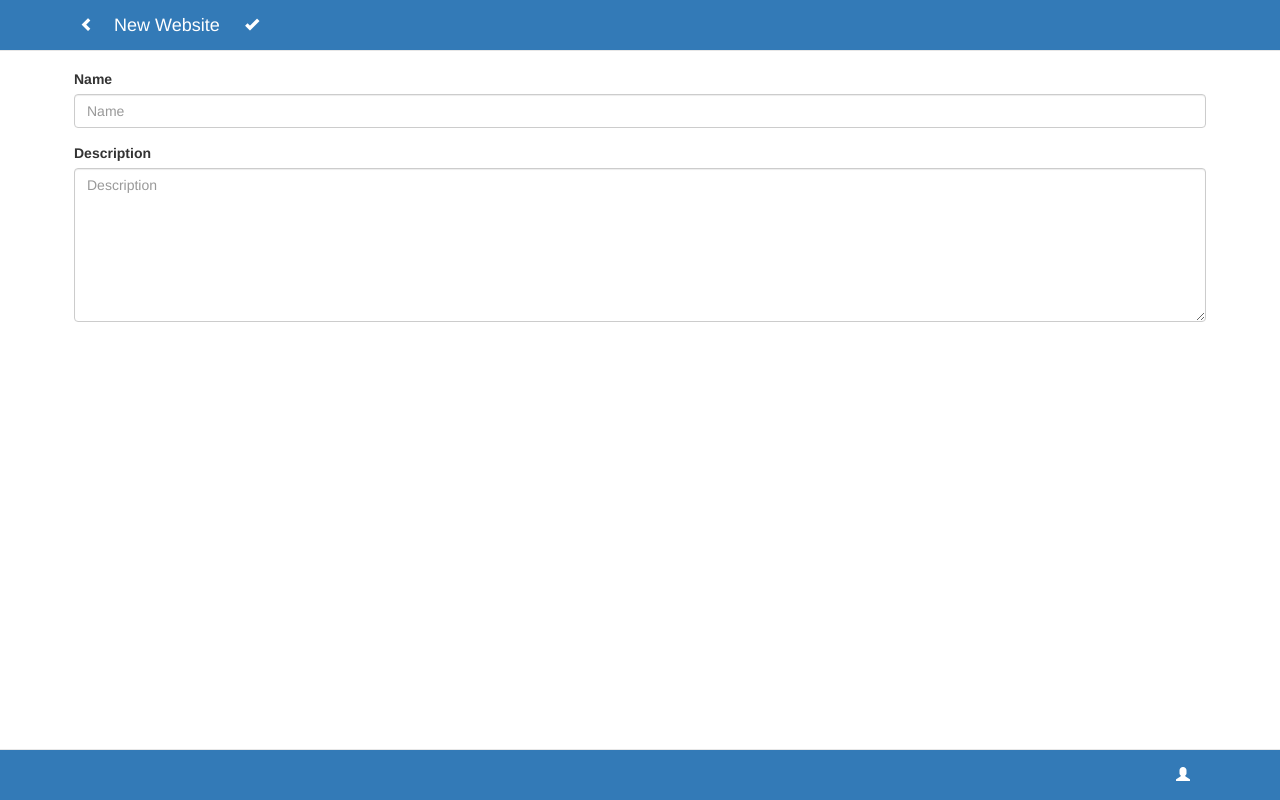
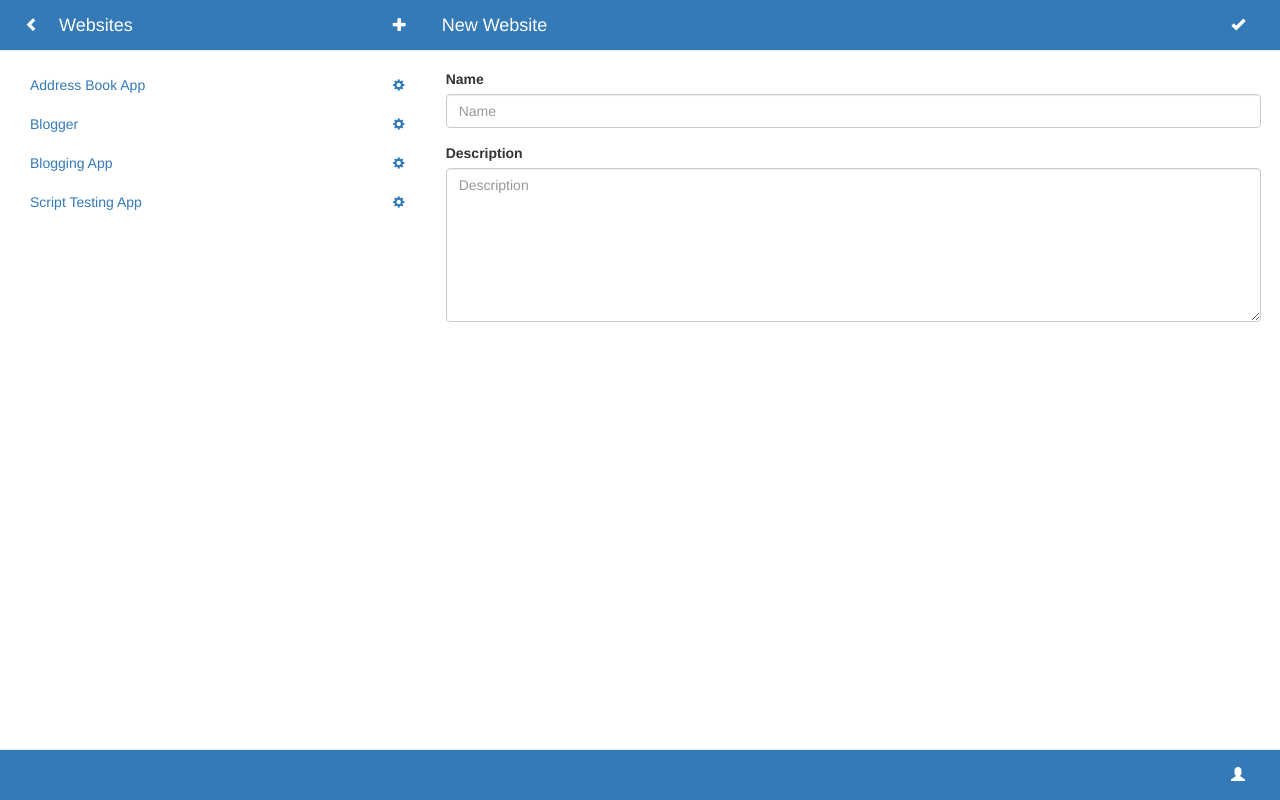
Before and after one commit to ajaykauthale1/kauthale-ajay-webdev, a plain HTML site: page assignment2/website-new.html in a window 1280 px wide. Drawn offline with nearby package versions, Linux system fonts and the light colour scheme.

Commit message:
assignment 2 update 1.2
Changed landscape view and margines for the pages.

```diff
--- a/assignment2/css/styles.css
+++ b/assignment2/css/styles.css
@@ -2,6 +2,8 @@ body {
     padding-top: 65px;
     padding-bottom: 55px;
     overflow-x: hidden;
+    padding-left: 15px;
+    padding-right: 15px;
 }
 
 .navbar-default {
@@ -106,3 +108,16 @@ body {
 .youtube-badge {
     margin-right: 5px;
 }
+
+.padding-right-zero {
+    padding-right: 0px;
+}
+
+.body-margins-new {
+    padding-left: 5px;
+    padding-right: 15px;
+}
+
+.container-right-border {
+    border-right: 1px solid black;
+}
--- a/assignment2/website-new.html
+++ b/assignment2/website-new.html
@@ -8,22 +8,63 @@
     <link rel="stylesheet" href="css/styles.css">
 </head>
 <body>
+
 <nav class="navbar navbar-default navbar-fixed-top">
-    <div class="container">
-        <div class="navbar-header">
+    <div class="row container-fluid padding-right-zero">
+        <div class="col-sm-4 hidden-xs padding-right-zero">
             <p class="navbar-text pull-left">
                 <a class="glyphicon glyphicon-chevron-left"  href="website-list.html"></a>
             </p>
+            <a class="navbar-brand" href="#">Websites</a>
+            <p class="navbar-text pull-right">
+                <a class="glyphicon glyphicon-plus"  href="website-new.html"></a>
+            </p>
+        </div>
+        <div class="col-sm-8">
+            <a class="navbar-text pull-left hidden-lg hidden-md hidden-sm" href="website-list.html">
+                <span class="glyphicon glyphicon-chevron-left"></span>
+            </a>
             <a class="navbar-brand" href="#">New Website</a>
             <p class="navbar-text pull-right">
-                <span class="glyphicon glyphicon-ok"></span>
+                <a class="glyphicon glyphicon-ok" href="website-list.html"></a>
             </p>
         </div>
     </div>
     </div>
 </nav>
 
-<div class="container">
+<div class="row">
+    <div class="col-sm-4 hidden-xs container">
+        <form>
+            <ul class="list-group">
+                <li class="list-group-item">
+                <span class="badge">
+                    <a class="glyphicon glyphicon-cog" href="website-edit.html"></a>
+                </span>
+                    <a href="page-list.html">Address Book App</a>
+                </li>
+                <li class="list-group-item">
+                <span class="badge">
+                    <a class="glyphicon glyphicon-cog" href="website-edit.html"></a>
+                </span>
+                    <a href="page-list.html">Blogger</a>
+                </li>
+                <li class="list-group-item">
+                <span class="badge">
+                <a class="glyphicon glyphicon-cog" href="website-edit.html"></a>
+                </span>
+                    <a href="page-list.html">Blogging App</a>
+                </li>
+                <li class="list-group-item">
+                <span class="badge">
+                <a class="glyphicon glyphicon-cog" href="website-edit.html"></a>
+                </span>
+                    <a href="page-list.html">Script Testing App</a>
+                </li>
+            </ul>
+        </form>
+    </div>
+    <div class="col-sm-8">
         <form>
             <div class="form-group">
                 <label for="name">Name</label>
@@ -33,15 +74,14 @@
             </div>
         </form>
     </div>
+</div>
 
 <nav class="navbar navbar-default navbar-fixed-bottom">
-    <div class="container">
-        <div class="navbar-footer">
+    <div class="container-fluid">
             <p class="navbar-text pull-right">
                 <a class="glyphicon glyphicon-user" href="profile.html"></a>
             </p>
     </div>
-    </div>
 </nav>
 </body>
 </html>
```
Also changed, not shown: assignment2/page-edit.html (+3 -2 lines), assignment2/page-list.html (+2 -2 lines), assignment2/page-new.html (+3 -2 lines), assignment2/profile.html (+3 -3 lines), assignment2/website-edit.html (+9 -48 lines), assignment2/website-list.html (+2 -2 lines), assignment2/widget-chooser.html (+5 -5 lines), assignment2/widget-heading.html (+1 -1 lines), assignment2/widget-image.html (+3 -2 lines), assignment2/widget-list.html (+2 -2 lines), assignment2/widget-youtube.html (+3 -2 lines). Lines whose indentation alone changed are shown as unchanged.
